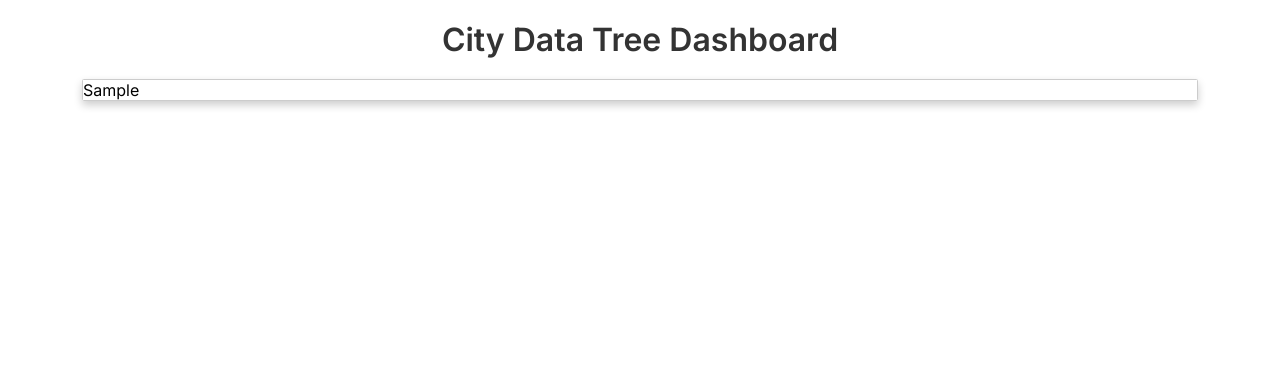
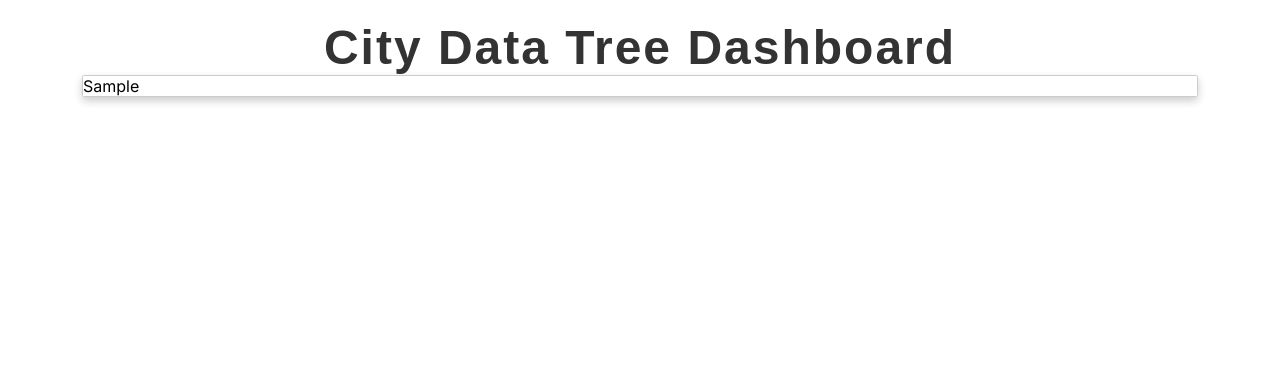
Before and after one commit to zbirnbaum/cmpscapstone, a Django app: template capstone_frontend/cap_frontend/templates/index.html in a window 1280 px wide. Shown: the part 51-420 px from the top of the page. Run offline with Django 5.2, Linux system fonts and the light colour scheme; the template is opened without the code that fills it: most values are stand-ins (such as "Sample title", 1, 10 or a date in 2020); parts of the project's set-up code (start-up, migrations or seed data) failed here and were passed over.

Commit message:
Update index.html
Title font change

```diff
--- a/capstone_frontend/cap_frontend/templates/index.html
+++ b/capstone_frontend/cap_frontend/templates/index.html
@@ -27,10 +27,13 @@
         margin: 0;
     }
     h1 {
-        margin-bottom: 20px; /* Adds some space between the title and dashboard */
-        font-size: 2em;
-        color: #333;
-    }
+    font-family: 'Comfortaa', sans-serif;
+    font-size: 3em;
+    font-weight: 700;
+    text-align: center;
+    color: #333;
+    letter-spacing: 2px;
+}
     .dashboard-container {
         width: 90%; /* Adjust as needed */
         max-width: 1200px;
```
